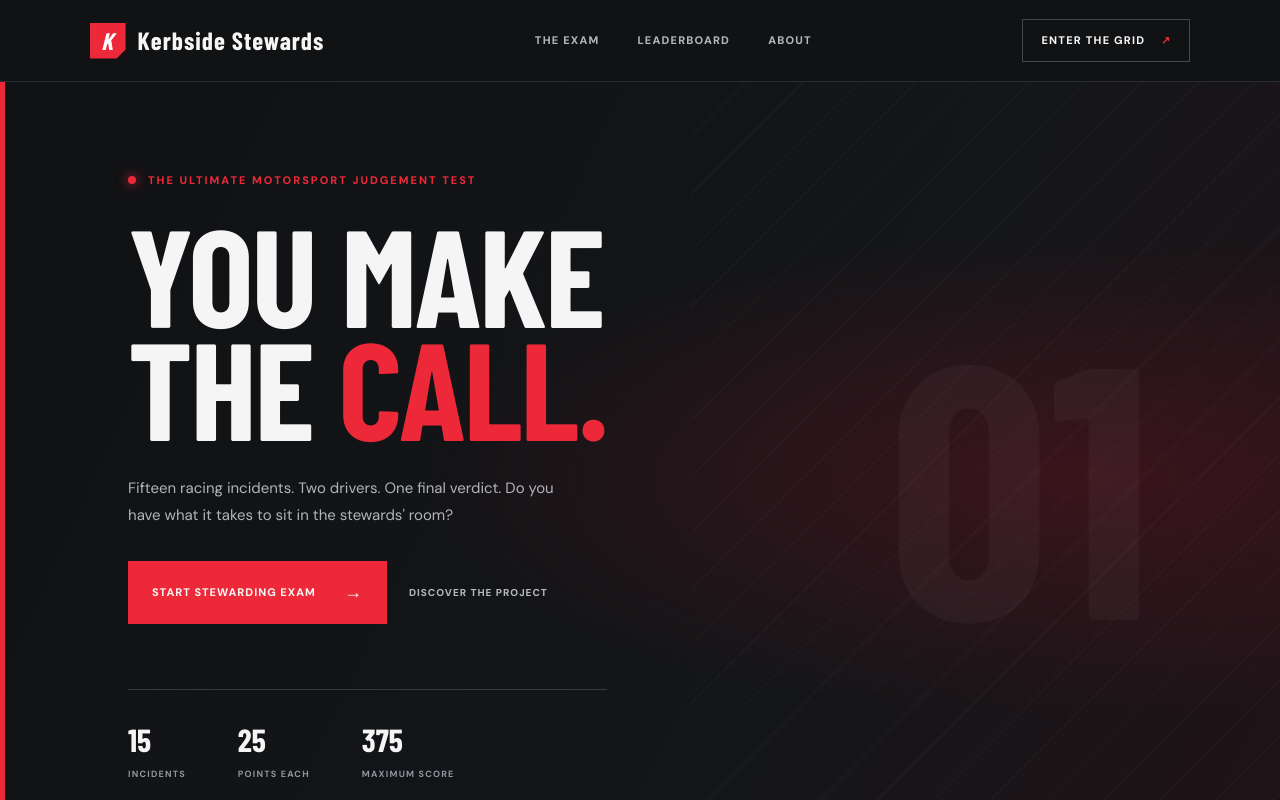
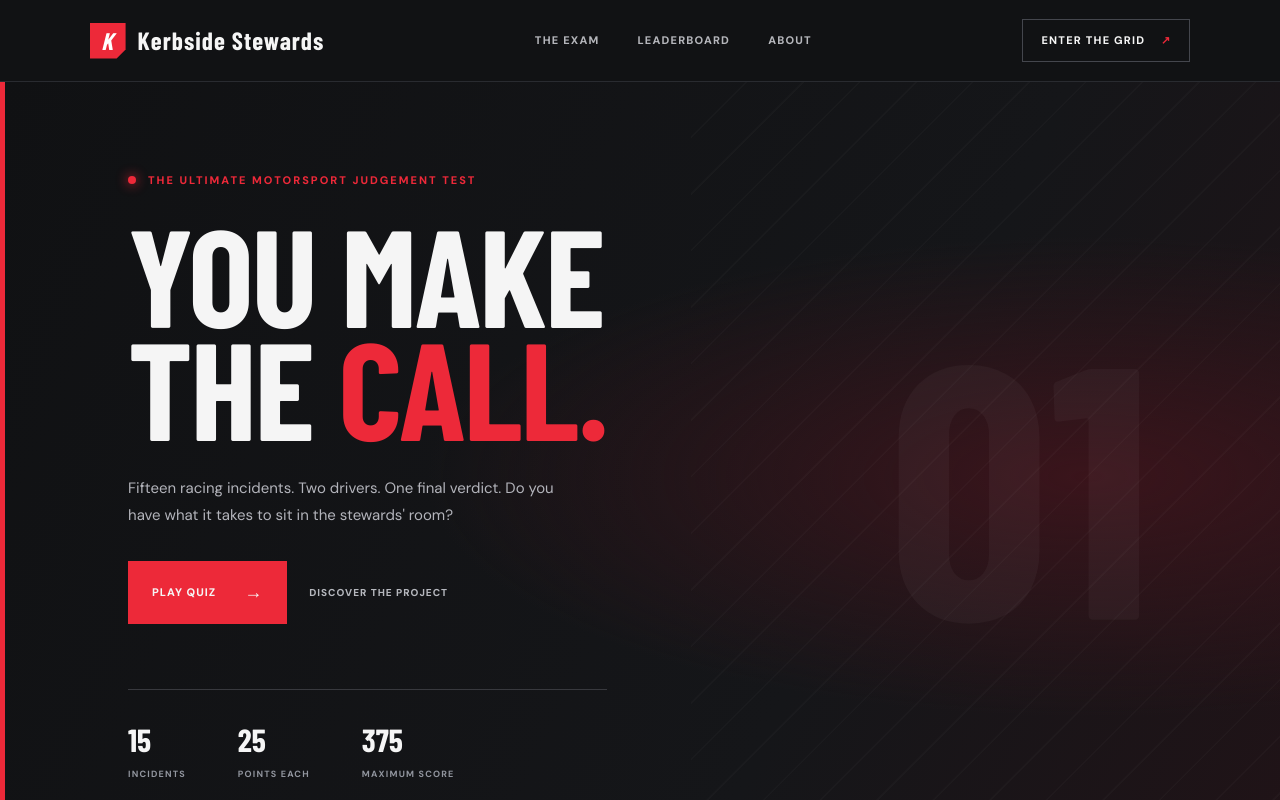
Before and after one commit to Kennith-Kennithson/apex-steward, a Next.js app: page / in a window 1280 px wide. Shown: the top 800 px of the page. Built offline with nearby package versions, Linux system fonts and the light colour scheme; a web font is replaced by a local one.

Commit message:
Connect homepage Play Quiz button

```diff
--- a/app/page.tsx
+++ b/app/page.tsx
@@ -29,8 +29,8 @@ export default function Home() {
           </p>
 
           <div className="hero-actions">
-            <a className="primary-button" href="#how-it-works">
-              START STEWARDING EXAM <span>→</span>
+            <a className="primary-button" href="/quiz">
+              PLAY QUIZ <span>→</span>
             </a>
             <a className="secondary-button" href="#about">
               DISCOVER THE PROJECT
```
